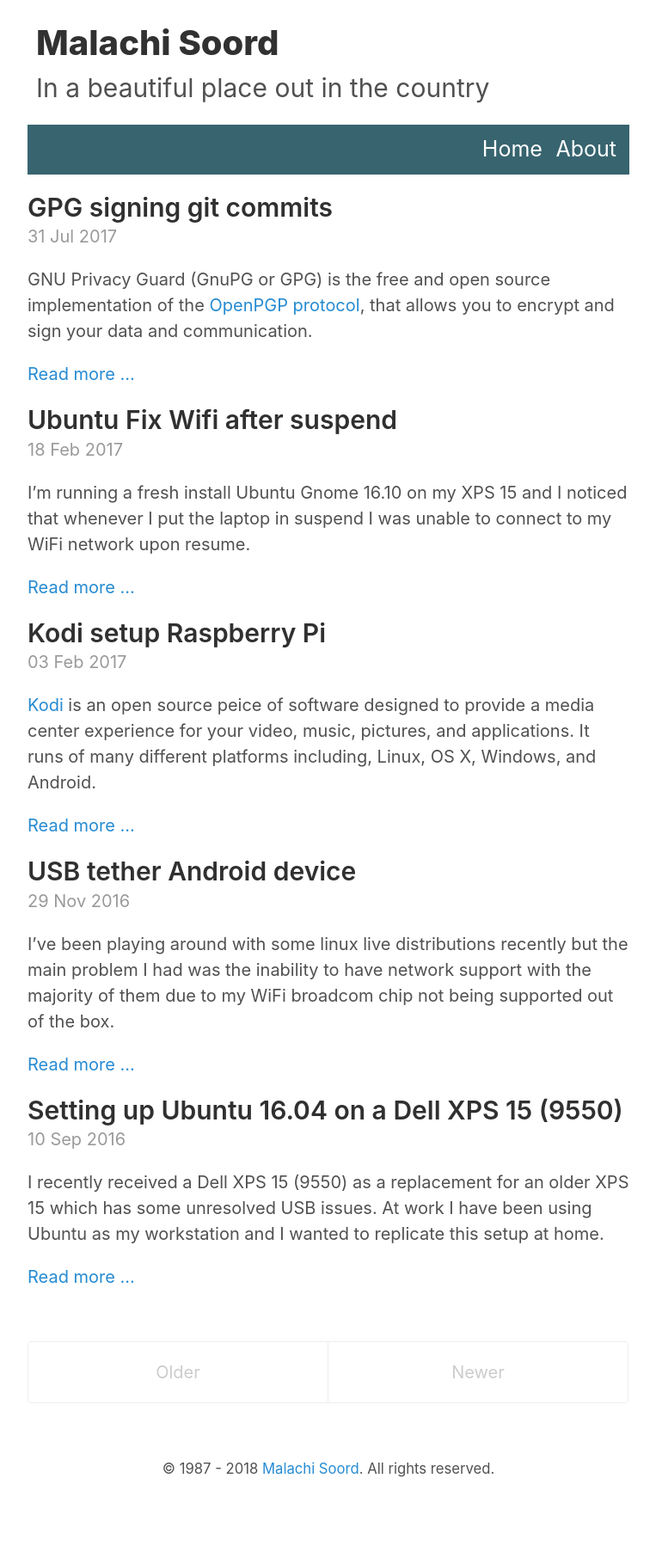
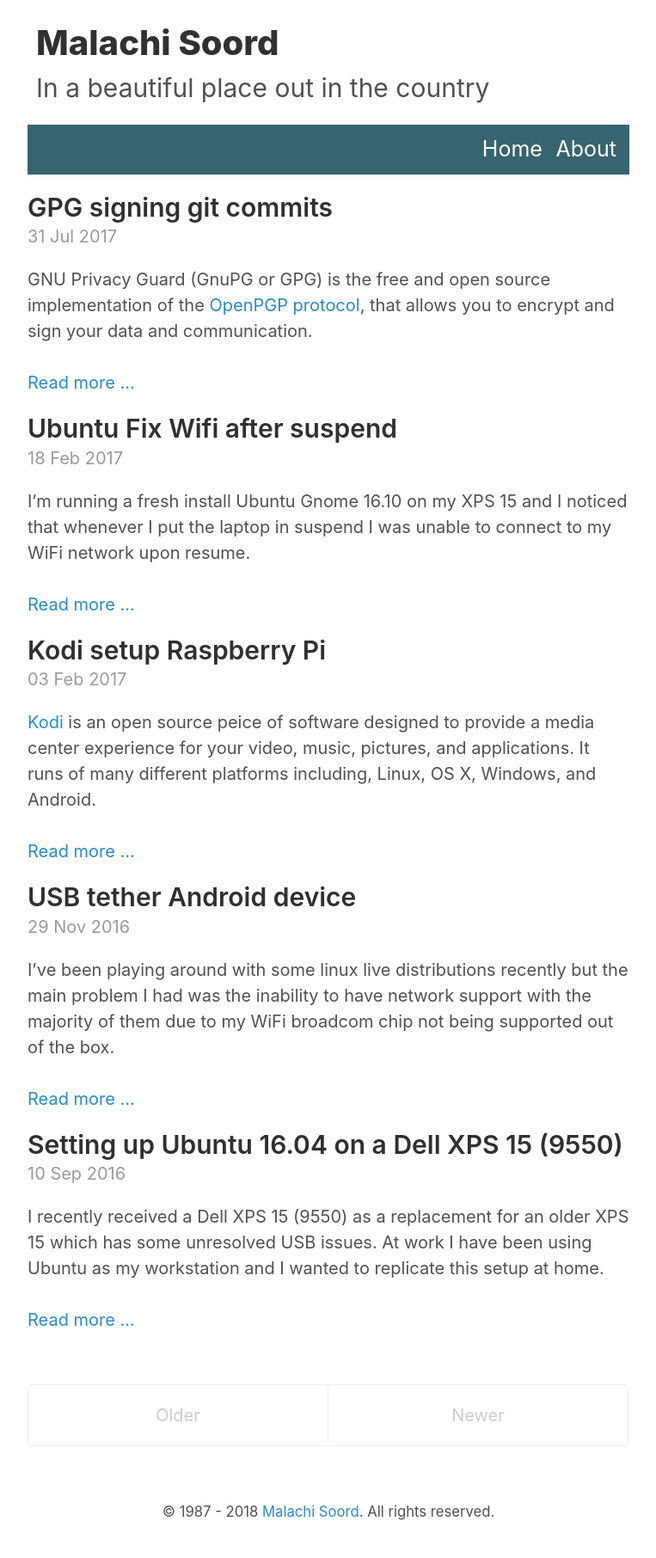
Before and after one commit to inverse/personal-site, a Jekyll site: the page built from index.html, in a window 1280 px wide. Shown: the whole page at 86% size, without its empty margins (258-1021 px from the left). Built offline with Jekyll 4.4.1, drawn with Linux system fonts in a browser that asks for light colours; nearby versions of some CDN libraries; the list of posts is cut into pages by our own code; before the commit the page ends 1762 px from its top, so only the background shows below that.

Commit message:
Improvements

```diff
--- a/_layouts/default.html
+++ b/_layouts/default.html
@@ -17,7 +17,7 @@
 
       <nav>
         <ul>
-        <li><a href="/" class="nav-item{% if page.url == "/" %} active{% endif %}"">Home</a></li>
+        <li><a href="/" class="nav-item{% if page.url == "/" %} active{% endif %}">Home</a></li>
         {% assign pages_list = site.pages %}
         {% for node in pages_list %}
           {% if node.title != null %}
--- a/_layouts/post.html
+++ b/_layouts/post.html
@@ -5,7 +5,9 @@
 <article class="post">
   <h1 class="post-title">{{ page.title }}</h1>
   <time datetime="{{ page.date | date_to_xmlschema }}" class="post-date">{{ page.date | date_to_string }}</time>
+  <div class="post-content">
   {{ content }}
+  </div>
 </article>
 
 {% if site.related_posts != empty %}
--- a/_sass/_posts.scss
+++ b/_sass/_posts.scss
@@ -21,6 +21,10 @@
 .page-title,
 .post-title {
   margin-top: 0;
+}
+
+.post-content {
+  padding-bottom: 0.5em;
 }
 
 // Meta data line below post title
--- a/index.html
+++ b/index.html
@@ -13,8 +13,9 @@
     </h1>
 
     <time datetime="{{ post.date | date_to_xmlschema }}" class="post-date">{{ post.date | date_to_string }}</time>
-
+    <div class="post-content">
     {{ post.excerpt }}
+    </div>
     <a href="{{ post.url }}">Read more &hellip;</a>
   </article>
   {% endfor %}
```
Also changed, not shown: README.md.
